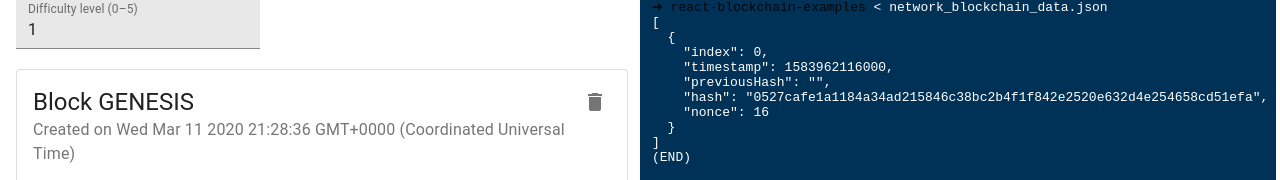
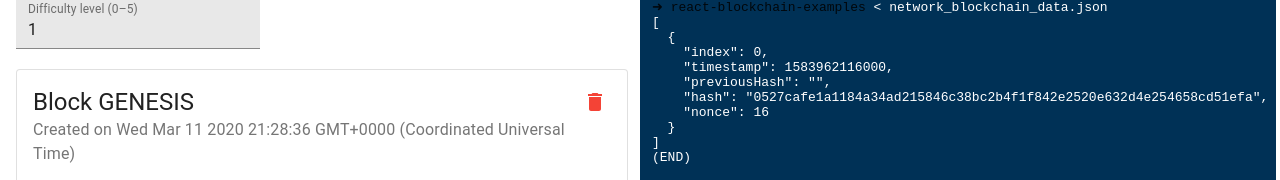
Before and after one commit to typekev/react-blockchain-examples, a React (Create React App) app: page / in a window 1280 px wide. Shown: the part 129-309 px from the top of the page. Built offline with nearby package versions, Linux system fonts and the light colour scheme.

Commit message:
red delete button

```diff
--- a/src/components/Block.js
+++ b/src/components/Block.js
@@ -17,7 +17,7 @@ const Block = ({ index, timestamp, hash, del, onChange, ...fields }) => {
         <CardHeader
           action={
             <IconButton aria-label="delete" onClick={() => del(index)}>
-              <Delete />
+              <Delete color="error"/>
             </IconButton>
           }
           title={`Block ${index || "GENESIS"}`}
```
